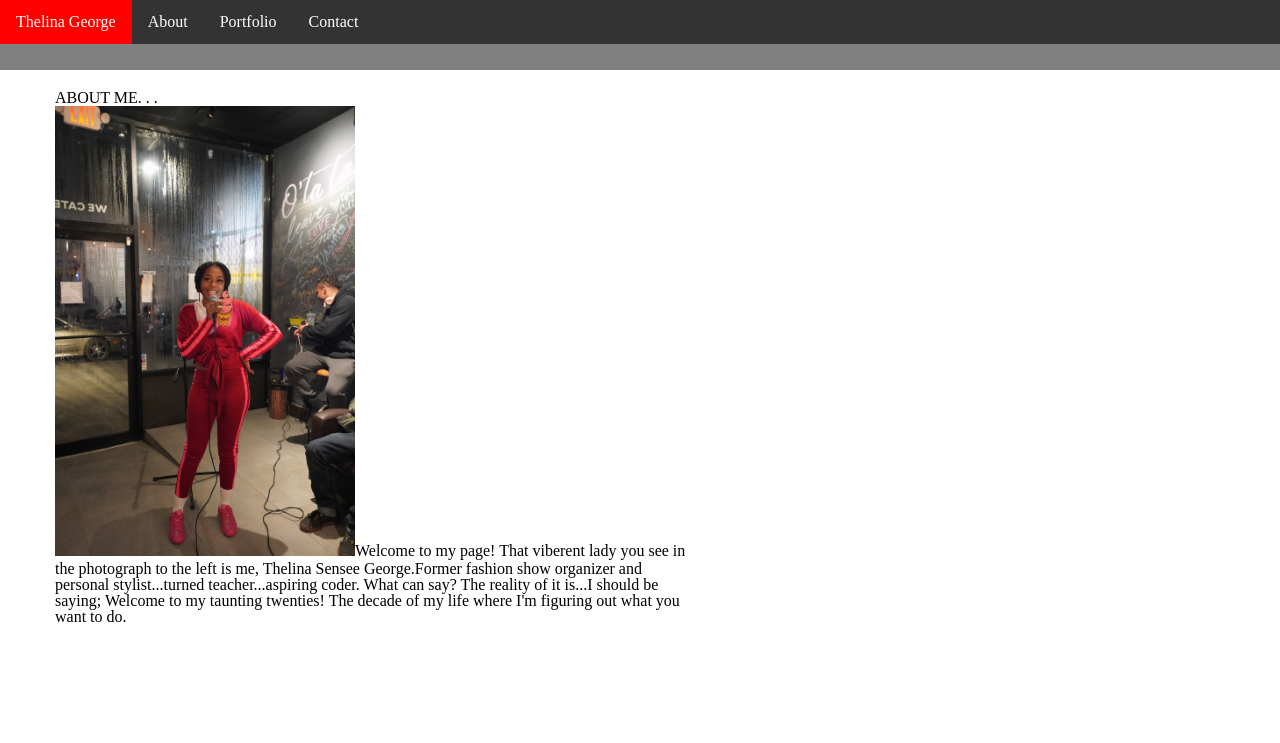
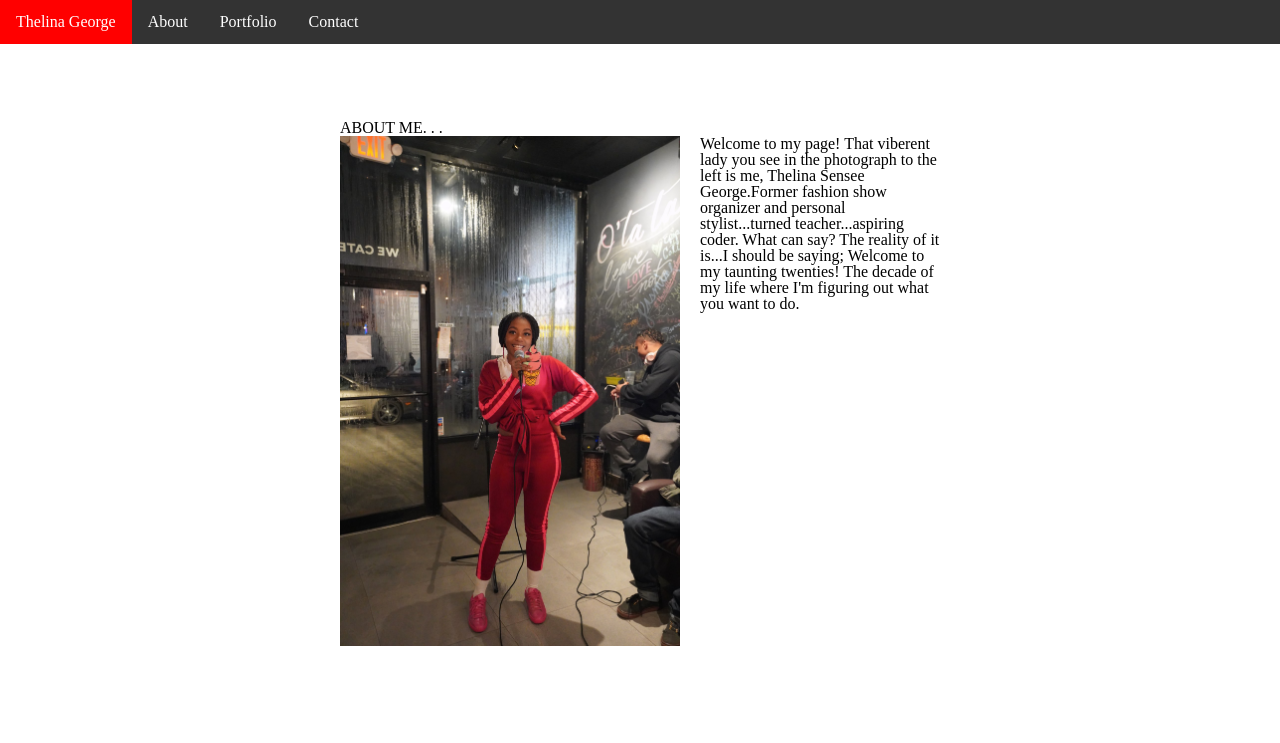
Before and after one commit to Linag94/Basic-Portfolio-, a plain HTML site: page index.html in a window 1280 px wide. Drawn offline with Linux system fonts and the light colour scheme.

Commit message:
index page float left and right also clearfix

```diff
--- a/assets/style.css
+++ b/assets/style.css
@@ -31,11 +31,26 @@ li a:hover:not(.active) {
   background-color:red;
 }
 #about-me {
-    position: fixed;
     border-style:solid;
     padding: 20px 15px;
-    margin:20px 20px;
+    margin:auto;
     width: 600px;
     height: 600px;
+    margin-top: 100px;
 
   }
+  #thelina-main-img {
+    width: 340px;
+    float: left;
+  }
+
+  .right-float {
+      float: right;
+      width: 40%;
+  }
+
+  .clearfix::after {
+    content: "";
+    clear: both;
+    display: table;
+  }
--- a/index.html
+++ b/index.html
@@ -3,12 +3,13 @@
 
 <head>
 
+  <link rel="stylesheet" href="./assets/css/reset.css">
+  <link rel="stylesheet" href="./assets/style.css">
 
-  <link rel="stylesheet" href="./assets/style.css">
-  <link rel="stylesheet" href="./assets/css/reset.css">
-
+<title>Thelina|Portfolio</title>
 </head>
 <body>
+
 
 <ul>
   <li><a class="active" href="./index.html">Thelina George</a></li>
@@ -17,15 +18,18 @@
   <li><a href="./contact.html">Contact</a></li>
 </ul>
 
-<div style="padding:20px;margin-top:30px;background-color:gray;">
 
-        <div id="about-me" class="w3-card-4" style="width:50%;">
+
+  <div id="about-me">
     <header class="center">
     <h1>ABOUT ME. . .</h1>
     </header>
 
-          <div id="lina" class="center">
-              <p> <img src="./assets/images/DSC01085.jpg" alt="me" style="width:300px;height:450x;"><font size="6"></font>Welcome to my page! That viberent lady you see in the photograph to the left is me, Thelina Sensee George.Former fashion show organizer and personal stylist...turned teacher...aspiring coder. What can say? The reality of it is...I should be saying; Welcome to my taunting twenties! The decade of my life where I'm figuring out what you want to do.</font></p>
+    <div id="lina" class="center clearfix">
+      <img id= "thelina-main-img" src="./assets/images/DSC01085.jpg" alt="Thelina">
+      <p class= "right-float">
+      Welcome to my page! That viberent lady you see in the photograph to the left is me, Thelina Sensee George.Former fashion show organizer and personal stylist...turned teacher...aspiring coder. What can say? The reality of it is...I should be saying; Welcome to my taunting twenties! The decade of my life where I'm figuring out what you want to do.
+      </p>
 
 
     </div>
```
Also changed, not shown: contact.html (+3 -1 lines), portfolio.html (+7 -5 lines). Lines whose indentation alone changed are shown as unchanged.
